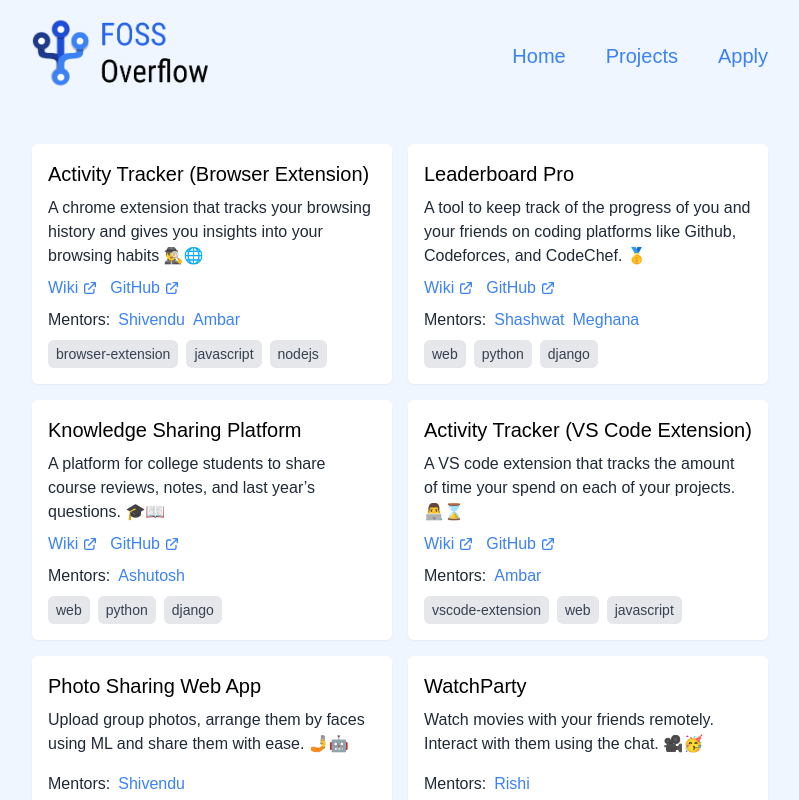
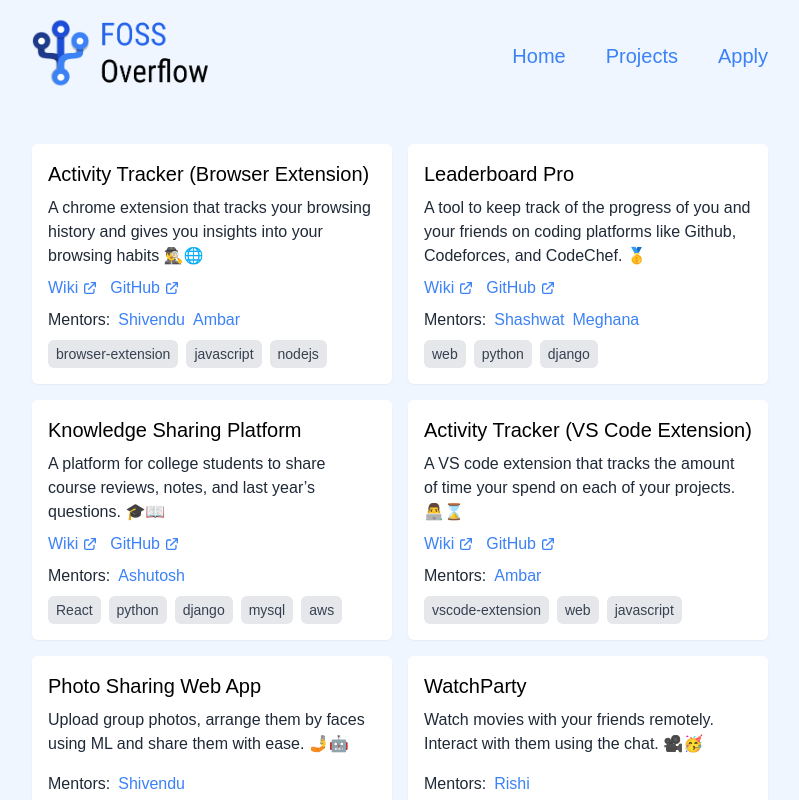
Before and after one commit to OpenLake/FOSS-Overflow, a Next.js app: page /projects in a window 1280 px wide. Shown: the top 800 px of the page, without its empty margins (240-1039 px from the left). Built offline with nearby package versions, Linux system fonts and the light colour scheme.

Commit message:
Update projects.js

```diff
--- a/content/projects.js
+++ b/content/projects.js
@@ -29,7 +29,7 @@
 			'A platform for college students to share course reviews, notes, and last year’s questions. 🎓📖',
 		wiki: 'https://github.com/OpenLake/Knowlege-Sharing-Platform/wiki/FOSS-Overflow',
 		github: 'https://github.com/OpenLake/Knowlege-Sharing-Platform',
-		tags: ['web', 'python', 'django'],
+		tags: ['React', 'python', 'django', 'mysql', 'aws'],
 		mentors: {
 			"Ashutosh": "https://www.linkedin.com/in/ashutosh-garg-931921183/",
 		}
```
